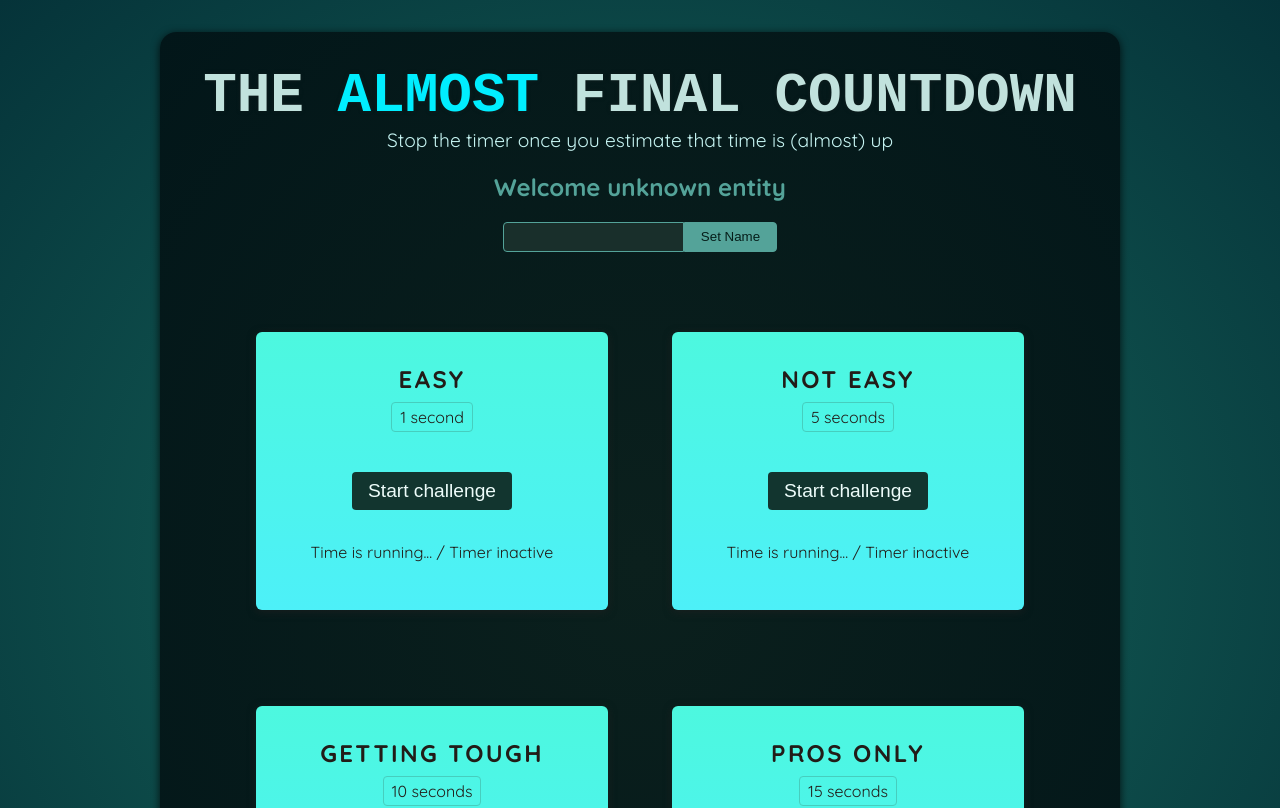
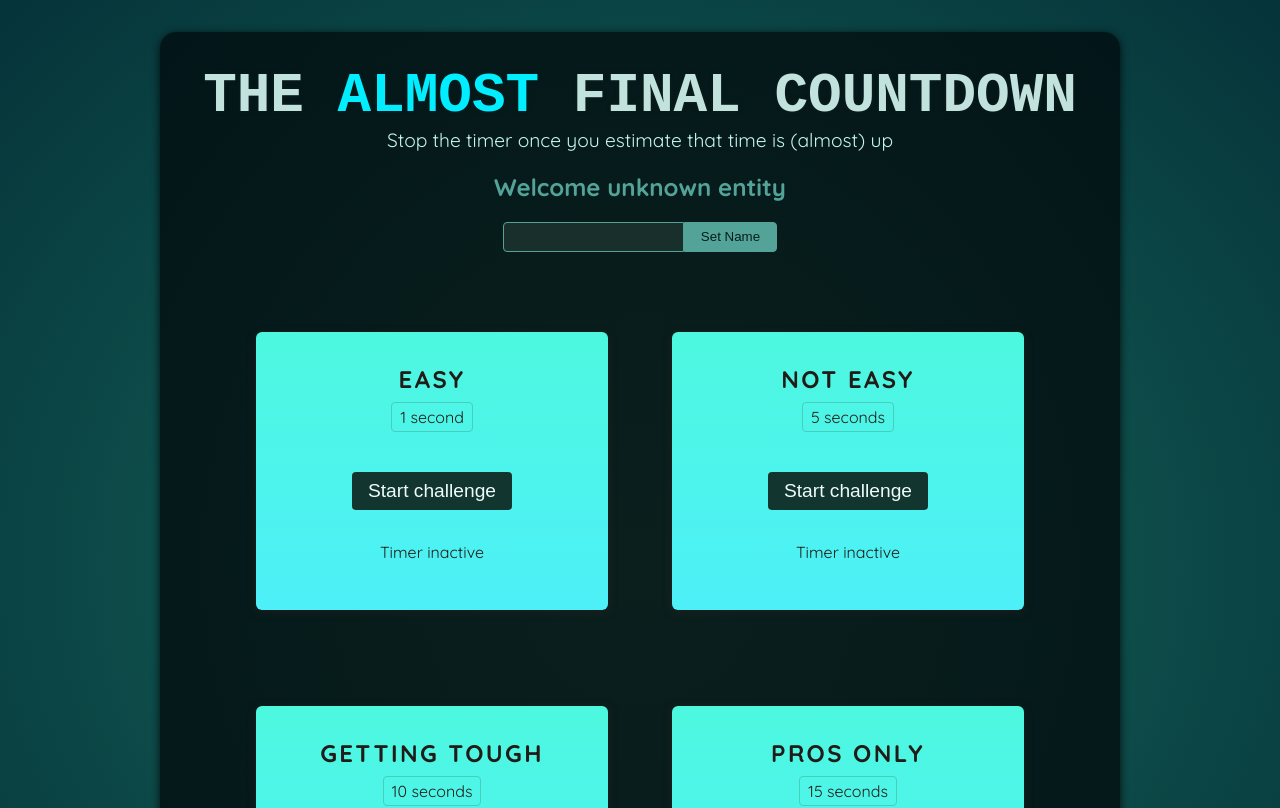
Before and after one commit to JereLantz/vertyo-or-refsnportals, a React (Vite) app: page / in a window 1280 px wide. Shown: the top 808 px of the page. Built offline with nearby package versions, Linux system fonts and the light colour scheme; a web font is replaced by a local one.

Commit message:
Implemented the starting of challenges and reflecting this state on the ui

```diff
--- a/src/components/TimerChallenge.jsx
+++ b/src/components/TimerChallenge.jsx
@@ -1,19 +1,32 @@
+import { useState } from "react"
+
 export default function TimerChallenge({title, targetTime}){
+    const [timerStarted, setTimerStarted] = useState(false)
+    const [timerExpired, setTimerExpired] = useState(false)
+
+    function handleStart(){
+        setTimerStarted(true)
+        setTimeout(()=>setTimerExpired(true), targetTime*1000)
+    }
+
+    function handleStop(){
+    }
     return(
         <section className="challenge">
         <h2>{title}</h2>
+        {timerExpired && <p>You lost</p>}
         <p className="challenge-time">
         {targetTime} second{targetTime > 1 ?"s":""}
         </p>
 
         <p>
-        <button>
-        Start challenge
+        <button onClick={handleStart}>
+        {timerStarted ? "Stop":"Start"} challenge
         </button>
         </p>
 
-        <p>
-        Time is running... / Timer inactive
+        <p className={timerStarted ? "active":undefined}>
+        {timerStarted ?"Time is running...": "Timer inactive"}
         </p>
         </section>
     )
```
